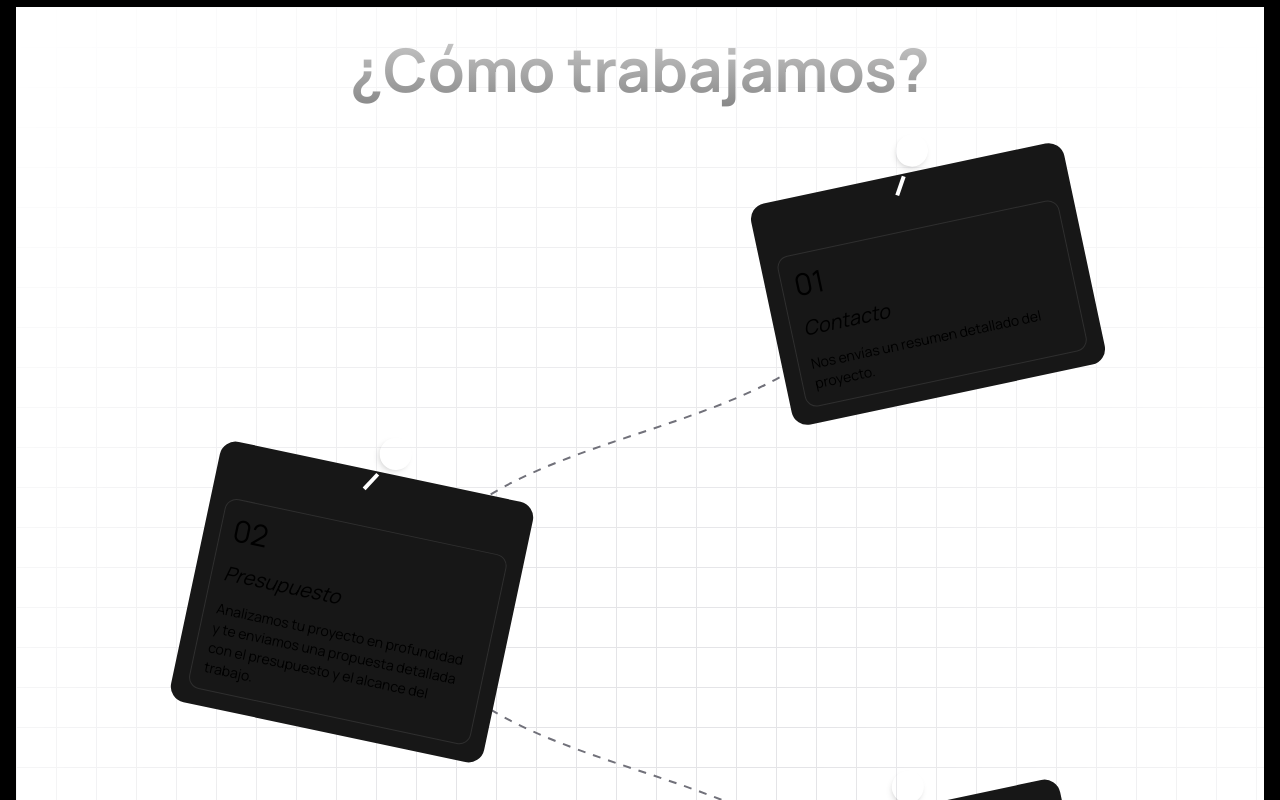
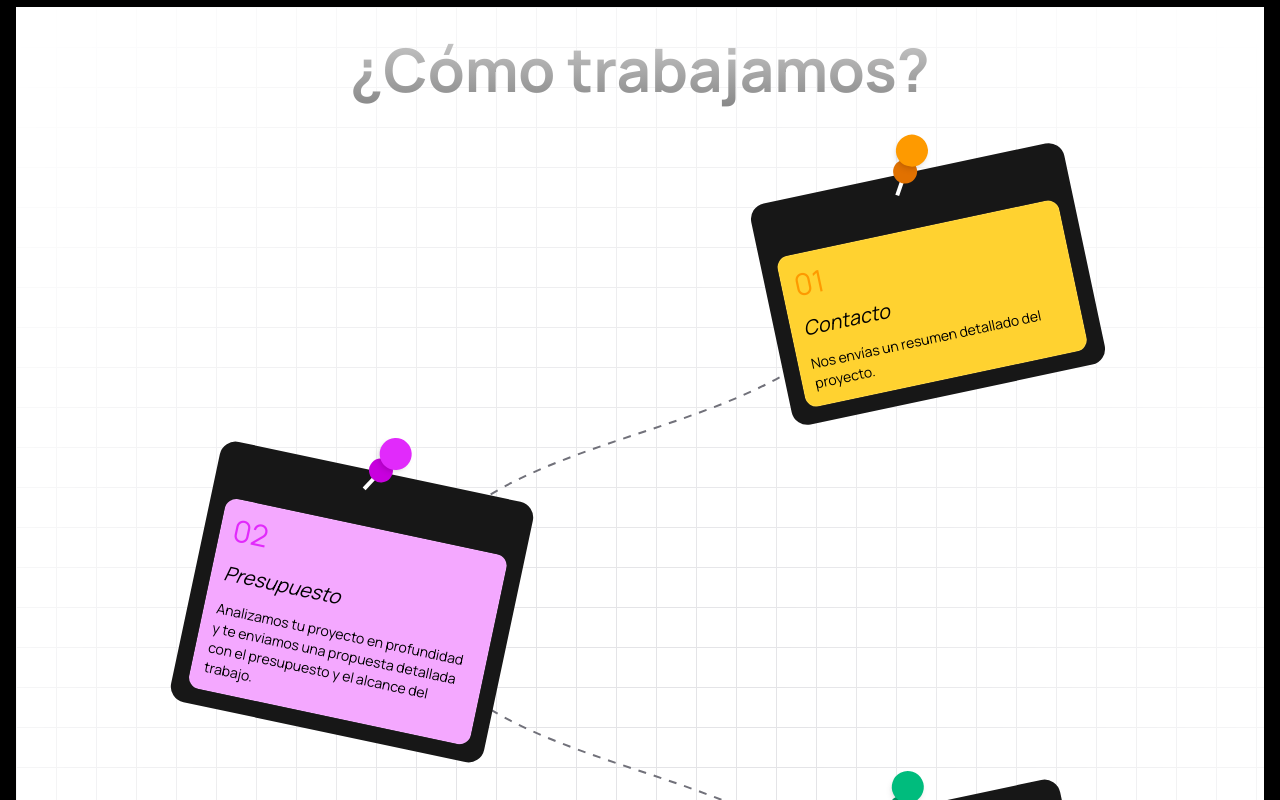
Before and after one commit to edeldev/edeldevhub, a Next.js app: page / in a window 1280 px wide. Shown: the part 3740-4540 px from the top of the page. Built offline with nearby package versions, Linux system fonts and the light colour scheme.

Commit message:
fix: color cards

```diff
--- a/components/HoWeWork/components/Steps.tsx
+++ b/components/HoWeWork/components/Steps.tsx
@@ -1,13 +1,48 @@
 "use client";
 import { Fragment, useRef } from "react";
+import { motion, useInView } from "framer-motion";
 import { cn } from "@/utils/cn";
 import { IStep } from "./types";
-import { motion, useInView } from "framer-motion";
+
+const colorVariants = {
+  amber: {
+    bg: "bg-amber-300",
+    circle1: "bg-amber-500",
+    circle2: "bg-amber-600",
+    text: "text-amber-500",
+  },
+  fuchsia: {
+    bg: "bg-fuchsia-300",
+    circle1: "bg-fuchsia-500",
+    circle2: "bg-fuchsia-600",
+    text: "text-fuchsia-500",
+  },
+  emerald: {
+    bg: "bg-emerald-300",
+    circle1: "bg-emerald-500",
+    circle2: "bg-emerald-600",
+    text: "text-emerald-500",
+  },
+  gray: {
+    bg: "bg-gray-300",
+    circle1: "bg-gray-500",
+    circle2: "bg-gray-600",
+    text: "text-gray-500",
+  },
+  cyan: {
+    bg: "bg-cyan-300",
+    circle1: "bg-cyan-500",
+    circle2: "bg-cyan-600",
+    text: "text-cyan-500",
+  },
+};
 
 export const Steps = ({ step, index, isLast }: IStep) => {
   const isEven = index % 2 === 0;
   const ref = useRef(null);
   const isInView = useInView(ref, { once: true, margin: "-100px" });
+
+  const colorClass = colorVariants[step.color as keyof typeof colorVariants];
 
   return (
     <Fragment>
@@ -25,20 +60,21 @@ export const Steps = ({ step, index, isLast }: IStep) => {
       >
         <div className="relative rotate-[30deg] w-15 h-20 flex flex-col items-center justify-start mx-auto -mt-10">
           <div
-            className={`w-8 h-8 bg-${step.color}-500 rounded-full shadow-md z-10`}
+            className={`w-8 h-8 ${colorClass.circle1} rounded-full shadow-md z-10`}
           />
           <div
-            className={`w-6 h-6 bg-${step.color}-600 rounded-full mt-[-6px] z-0`}
+            className={`w-6 h-6 ${colorClass.circle2} rounded-full mt-[-6px] z-0`}
           />
           <div className="w-1 h-5 -z-10 bg-white mt-[-7px] transform rotate-[1deg]" />
         </div>
+
         <div
           className={cn(
             "flex flex-col text-black p-3 mx-4 my-4 rounded-xl gap-3 border border-border",
-            `bg-${step.color}-300`
+            colorClass.bg
           )}
         >
-          <p className={`text-${step.color}-500 text-3xl`}>{step.id}</p>
+          <p className={`${colorClass.text} text-3xl`}>{step.id}</p>
           <p className="italic text-xl">{step.title}</p>
           <p className="text-sm">{step.description}</p>
         </div>
```
